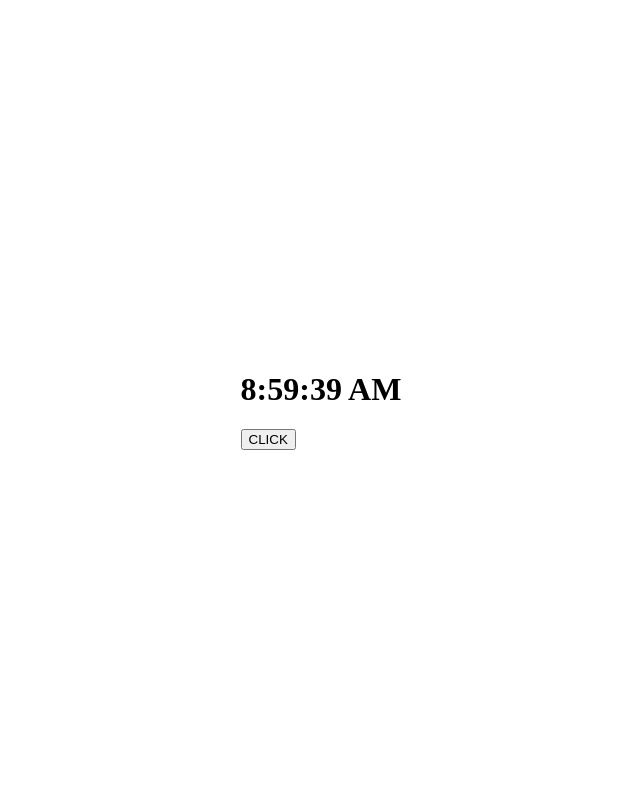
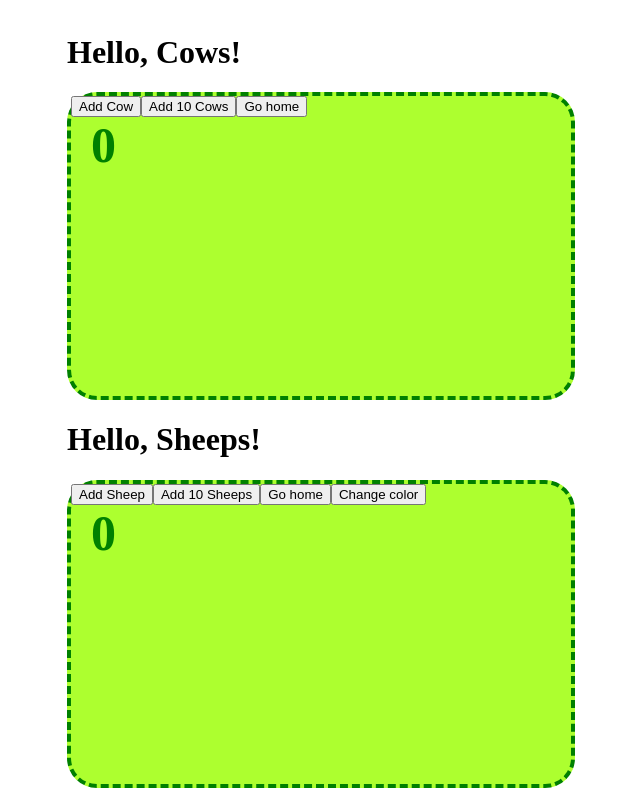
Before and after one commit to dkeparute/React, a React (Create React App) app: page / in a window 1280 px wide. Shown: the whole page, without its empty margins (319-959 px from the left). Built offline with nearby package versions, Linux system fonts and the light colour scheme.

Commit message:
Funkcinis komponentas

```diff
--- a/src/App.jsx
+++ b/src/App.jsx
@@ -1,10 +1,14 @@
-import Clock from "./Components/Clock";
+import CowField from "./Components/CowField";
+import SheepField from "./Components/SheepField";
 
 function App() {
 
     return (
         <div>
-            <Clock/>
+            <h1>Hello, Cows!</h1>
+            <CowField counterColor={'green'} />
+            <h1>Hello, Sheeps!</h1>
+            <SheepField/>
         </div>
     );
 }
--- a/src/App.scss
+++ b/src/App.scss
@@ -23,7 +23,6 @@
     padding: 10px;
     border: 3px solid black;
 
-
     .button {
         display: flex;
         justify-content: center;
@@ -34,6 +33,23 @@
         margin-top: 10px;
         border: 3px solid black;
         border-radius: 10px;
-
     }
 }
+
+.cow-field {
+    background-color: greenyellow;
+    width: 500px;
+    height: 300px;
+    border: 4px dashed green;
+    border-radius: 30px;
+    position: relative;
+
+    .counter {
+        position: absolute;
+        top: 0;
+        left: 0;
+        margin: 20px;
+        font-size: 50px;
+        font-weight: bold;
+    }
+}
--- /dev/null
+++ b/src/Components/CowField.jsx
@@ -0,0 +1,46 @@
+import { useState } from "react";
+
+function CowField({ counterColor }) {
+
+    const [counter, setCounter] = useState(0);
+
+    const addCow = () => {
+        console.log('Cow will be added soon');
+
+        const newCounter = counter + 1;
+
+        setCounter(newCounter);
+
+        console.log(counter);
+
+        // const masyvas = ['labas', 'karve'];
+        // console.log(masyvas);
+
+        // const pasisveikinimas = masyvas[0];
+        // const vardas = masyvas[1];
+        // TAS PATS KAIP:
+        // const [pasisveikinimas, vardas] = masyvas;
+        // console.log(pasisveikinimas,vardas);
+    }
+
+    const add10Cows = () => {
+        const newCounter = counter + 10;
+        setCounter(newCounter);
+
+    }
+
+
+    const goHome = () => {
+        setCounter(0);
+    }
+
+    return (
+        <div className='cow-field'>
+            <div className='counter' style={{ color: counterColor }}>{counter}</div>
+            <button onClick={addCow}>Add Cow</button>
+            <button onClick={add10Cows}>Add 10 Cows</button>
+            <button onClick={goHome}>Go home</button>
+        </div >
+    );
+}
+export default CowField;
--- /dev/null
+++ b/src/Components/SheepField.jsx
@@ -0,0 +1,39 @@
+import { useState } from "react";
+
+function SheepField() {
+
+    const [counter, setCounter] = useState({count:0});
+    const [bgColor, setbgColor] = useState('green');
+
+    const clickSheep = what => {
+        console.log(what);
+        let newCounter = counter.count;
+        switch(what) {
+            case 'one': newCounter++;
+            break;
+            case 'ten': newCounter+= 10;
+            break;
+            default: newCounter=0;
+        }
+        setCounter({count: newCounter});
+    }
+
+    const changeColor = () => {
+        if(bgColor === 'green') {
+            setbgColor('red');
+        } else {
+            setbgColor('green');
+        }
+    }
+
+    return (
+        <div className='cow-field'>
+            <div className='counter' style={{ color: bgColor }}>{counter.count}</div>
+            <button onClick={() => clickSheep('one')}>Add Sheep</button>
+            <button onClick={() => clickSheep('ten')}>Add 10 Sheeps</button>
+            <button onClick={() => clickSheep('go')}>Go home</button>
+            <button onClick={changeColor}>Change color</button>
+        </div >
+    );
+}
+export default SheepField;
--- a/src/index.scss
+++ b/src/index.scss
@@ -6,6 +6,8 @@ body {
   justify-content: center;
   align-items: center;
   height: 100vh;
+  width: 100vw;
+
 }
 
 .blue-square {
```
Also changed, not shown: src/App4.jsx (added, +11 -0 lines).
